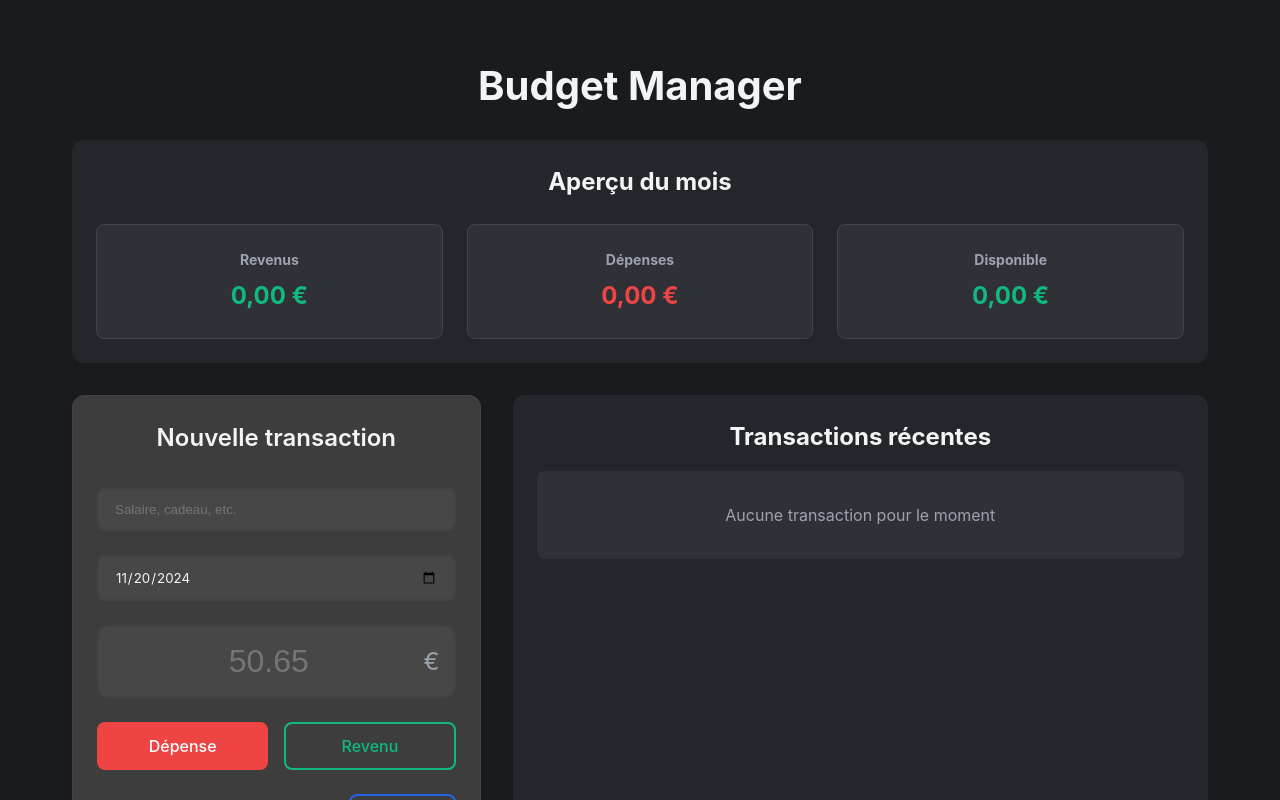
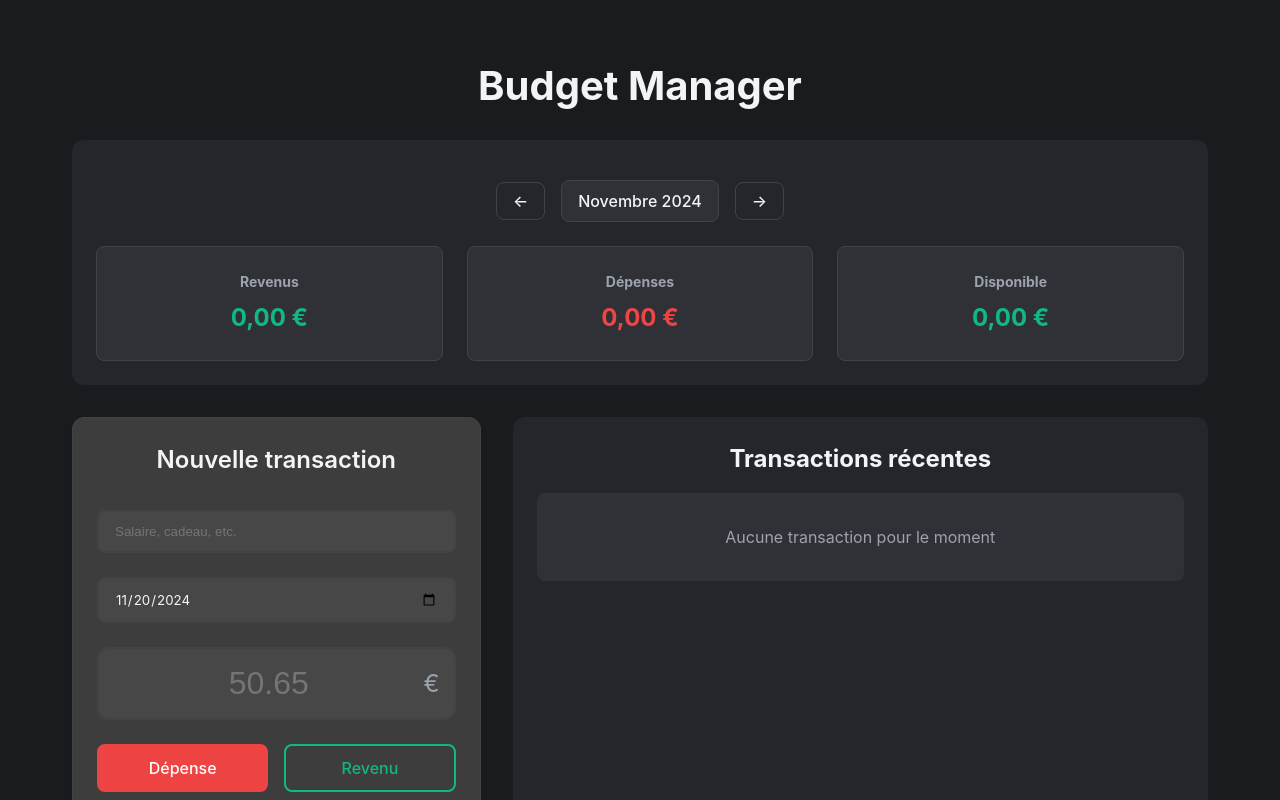
Before and after one commit to AlexandreGaultier/budget-manager, a React (Vite) app: page / in a window 1280 px wide. Shown: the top 800 px of the page. Built offline with nearby package versions, Linux system fonts and the light colour scheme.

Commit message:
add Month Selector

```diff
--- /dev/null
+++ b/src/components/MonthSelector/MonthSelector.module.css
@@ -0,0 +1,47 @@
+.monthSelector {
+  display: flex;
+  align-items: center;
+  justify-content: center;
+  gap: 1rem;
+  margin: 1rem 0;
+}
+
+.arrowButton {
+  padding: 0.5rem 1rem;
+  border: 1px solid var(--border-color);
+  border-radius: 8px;
+  background: transparent;
+  color: var(--text-primary);
+  cursor: pointer;
+  transition: all 0.2s ease;
+}
+
+.arrowButton:hover {
+  background: rgba(255, 255, 255, 0.1);
+  transform: translateY(-1px);
+}
+
+.currentMonth {
+  position: relative;
+  display: flex;
+  align-items: center;
+}
+
+.monthInput {
+  position: absolute;
+  top: 0;
+  left: 0;
+  width: 100%;
+  height: 100%;
+  opacity: 0;
+  cursor: pointer;
+}
+
+.monthLabel {
+  padding: 0.5rem 1rem;
+  border: 1px solid var(--border-color);
+  border-radius: 8px;
+  background: rgba(255, 255, 255, 0.05);
+  font-weight: 500;
+  text-transform: capitalize;
+}
--- /dev/null
+++ b/src/components/MonthSelector/MonthSelector.tsx
@@ -0,0 +1,38 @@
+import { useBudget } from '../../contexts/BudgetContext';
+import styles from './MonthSelector.module.css';
+
+export const MonthSelector = () => {
+  const { selectedDate, goToPreviousMonth, goToNextMonth, selectMonth } = useBudget();
+
+  const formatMonth = (date: Date) => {
+    return date.toLocaleDateString('fr-FR', { month: 'long', year: 'numeric' });
+  };
+
+  const handleMonthChange = (e: React.ChangeEvent<HTMLInputElement>) => {
+    selectMonth(new Date(e.target.value));
+  };
+
+  return (
+    <div className={styles.monthSelector}>
+      <button onClick={goToPreviousMonth} className={styles.arrowButton}>
+        ←
+      </button>
+
+      <div className={styles.currentMonth}>
+        <input
+          type="month"
+          value={`${selectedDate.getFullYear()}-${String(selectedDate.getMonth() + 1).padStart(2, '0')}`}
+          onChange={handleMonthChange}
+          className={styles.monthInput}
+        />
+        <span className={styles.monthLabel}>
+          {formatMonth(selectedDate)}
+        </span>
+      </div>
+
+      <button onClick={goToNextMonth} className={styles.arrowButton}>
+        →
+      </button>
+    </div>
+  );
+};
--- a/src/components/MonthlyOverview/MonthlyOverview.tsx
+++ b/src/components/MonthlyOverview/MonthlyOverview.tsx
@@ -1,21 +1,18 @@
 import { useBudget } from '../../contexts/BudgetContext';
 import { formatCurrency } from '../../utils/formatters';
 import styles from './MonthlyOverview.module.css';
+import { MonthSelector } from '../MonthSelector/MonthSelector';
 
 export const MonthlyOverview = () => {
-  const { currentBudget, transactions } = useBudget();
+  const { selectedDate, getMonthTransactions } = useBudget();
 
-  const currentMonthTransactions = transactions.filter(transaction => {
-    const transactionDate = new Date(transaction.date);
-    return transactionDate.getMonth() === currentBudget.month &&
-           transactionDate.getFullYear() === currentBudget.year;
-  });
+  const monthTransactions = getMonthTransactions(selectedDate);
 
-  const totalIncome = currentMonthTransactions
+  const totalIncome = monthTransactions
     .filter(t => t.type === 'income')
     .reduce((sum, t) => sum + t.amount, 0);
 
-  const totalExpenses = currentMonthTransactions
+  const totalExpenses = monthTransactions
     .filter(t => t.type === 'expense')
     .reduce((sum, t) => sum + t.amount, 0);
 
@@ -23,7 +20,7 @@ export const MonthlyOverview = () => {
 
   return (
     <div className={styles.overview}>
-      <h2>Aperçu du mois</h2>
+      <MonthSelector />
       <div className={styles.stats}>
         <div className={styles.stat}>
           <h3>Revenus</h3>
--- a/src/components/TransactionList/TransactionList.tsx
+++ b/src/components/TransactionList/TransactionList.tsx
@@ -6,21 +6,29 @@ import { useState } from 'react';
 import { EditTransactionModal } from '../EditTransactionModal/EditTransactionModal';
 
 export const TransactionList = () => {
-  const { transactions, deleteTransaction, categories } = useBudget();
+  const {
+    deleteTransaction,
+    categories,
+    selectedDate,
+    getMonthTransactions
+  } = useBudget();
+
   const [editingTransaction, setEditingTransaction] = useState<Transaction | null>(null);
   const [selectedCategory, setSelectedCategory] = useState<string | null>(null);
   const [selectedType, setSelectedType] = useState<'all' | 'income' | 'expense'>('all');
 
-  const filteredTransactions = [...transactions]
-    .sort((a, b) => new Date(b.date).getTime() - new Date(a.date).getTime())
+  const monthTransactions = getMonthTransactions(selectedDate);
+
+  const filteredTransactions = monthTransactions
     .filter(transaction => {
       if (selectedType !== 'all' && transaction.type !== selectedType) return false;
       if (selectedCategory && transaction.category !== selectedCategory) return false;
       return true;
-    });
+    })
+    .sort((a, b) => new Date(b.date).getTime() - new Date(a.date).getTime());
 
   const uniqueCategories = Array.from(new Set(
-    transactions
+    monthTransactions
       .filter(t => selectedType === 'all' || t.type === selectedType)
       .map(t => t.category)
   )).map(categoryId => {
--- a/src/contexts/BudgetContext.tsx
+++ b/src/contexts/BudgetContext.tsx
@@ -1,4 +1,4 @@
-import { createContext, useContext, useState, ReactNode, useEffect } from 'react';
+import { createContext, useContext, useState, ReactNode, useEffect, useCallback } from 'react';
 import { Transaction, Category, MonthlyBudget } from '../types';
 import { defaultCategories } from '../data/defaultCategories';
 
@@ -11,6 +11,11 @@ interface BudgetContextType {
   deleteTransaction: (id: string) => void;
   deleteCategory: (id: string) => void;
   updateTransaction: (id: string, updatedData: Partial<Omit<Transaction, 'id'>>) => void;
+  selectedDate: Date;
+  goToPreviousMonth: () => void;
+  goToNextMonth: () => void;
+  selectMonth: (date: Date) => void;
+  getMonthTransactions: (date: Date) => Transaction[];
 }
 
 const BudgetContext = createContext<BudgetContextType | null>(null);
@@ -43,6 +48,11 @@ export const BudgetProvider = ({ children }: { children: ReactNode }) => {
       actualIncome: 0,
       actualExpenses: 0
     };
+  });
+
+  const [selectedDate, setSelectedDate] = useState(() => {
+    const today = new Date();
+    return new Date(today.getFullYear(), today.getMonth(), 1);
   });
 
   useEffect(() => {
@@ -100,6 +110,28 @@ export const BudgetProvider = ({ children }: { children: ReactNode }) => {
     ));
   };
 
+  const getMonthTransactions = useCallback((date: Date) => {
+    const start = new Date(date.getFullYear(), date.getMonth(), 1);
+    const end = new Date(date.getFullYear(), date.getMonth() + 1, 0);
+
+    return transactions.filter(transaction => {
+      const transactionDate = new Date(transaction.date);
+      return transactionDate >= start && transactionDate <= end;
+    });
+  }, [transactions]);
+
+  const goToPreviousMonth = () => {
+    setSelectedDate(prev => new Date(prev.getFullYear(), prev.getMonth() - 1, 1));
+  };
+
+  const goToNextMonth = () => {
+    setSelectedDate(prev => new Date(prev.getFullYear(), prev.getMonth() + 1, 1));
+  };
+
+  const selectMonth = (date: Date) => {
+    setSelectedDate(new Date(date.getFullYear(), date.getMonth(), 1));
+  };
+
   return (
     <BudgetContext.Provider
       value={{
@@ -110,7 +142,12 @@ export const BudgetProvider = ({ children }: { children: ReactNode }) => {
         addCategory,
         deleteTransaction,
         deleteCategory,
-        updateTransaction
+        updateTransaction,
+        selectedDate,
+        goToPreviousMonth,
+        goToNextMonth,
+        selectMonth,
+        getMonthTransactions,
       }}
     >
       {children}
```
